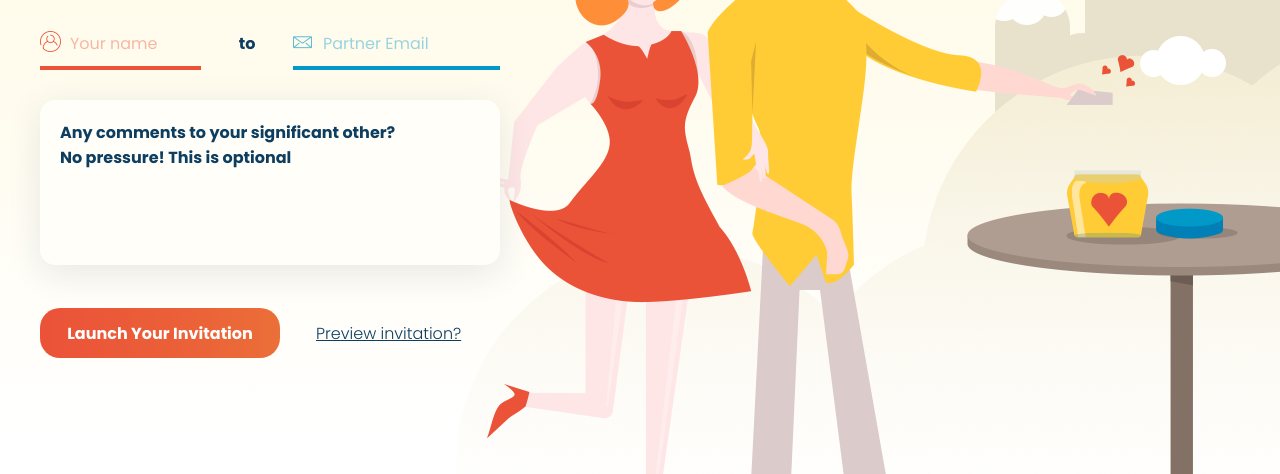
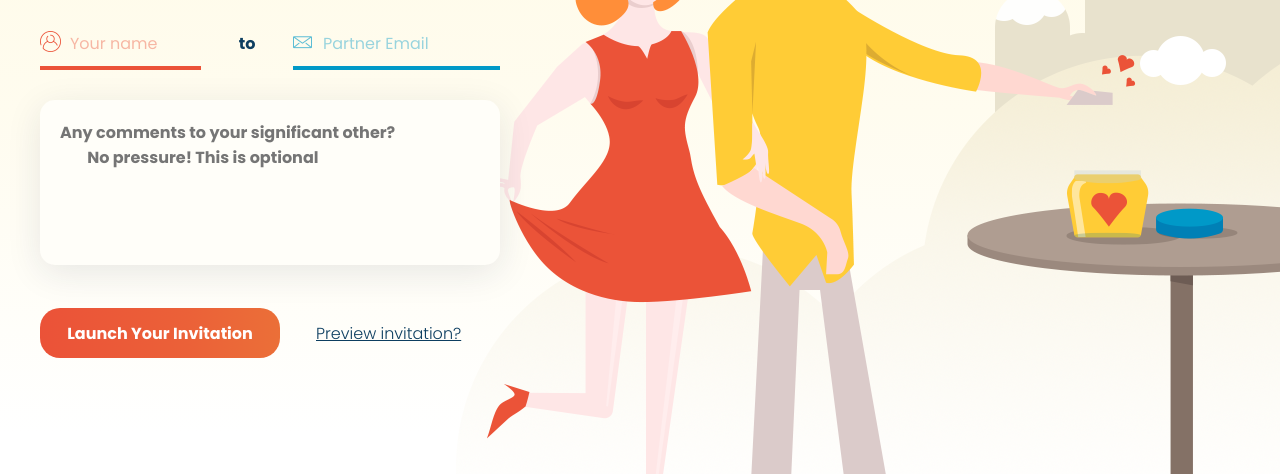
Before and after one commit to anvartdinovtimurlinux/OathJar, a plain HTML site: page index.html in a window 1280 px wide. Shown: the part 416-890 px from the top of the page. Drawn offline with Linux system fonts and the light colour scheme.

Commit message:
Update index.html

```diff
--- a/index.html
+++ b/index.html
@@ -39,8 +39,8 @@
           <input class="partner-email" id="partner-email" type="email" placeholder="Partner Email">
         </div>
 
-        <textarea class="promise-comment" name="" id="" rows="5">Any comments to your significant other?
-No pressure! This is optional</textarea>
+        <textarea class="promise-comment" name="" id="" rows="5" placeholder="Any comments to your significant other?
+        No pressure! This is optional"></textarea>
 
         <div class="launch-preview">
           <button class="launch">Launch Your Invitation</button>
```
